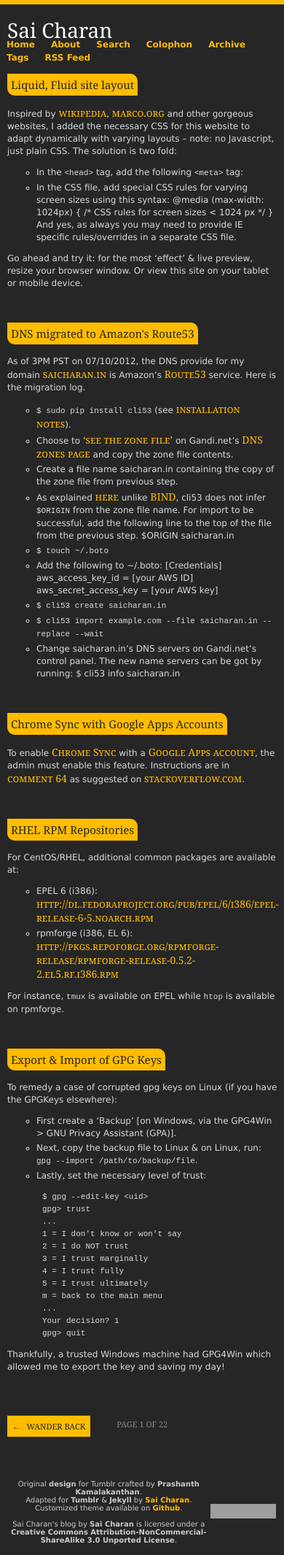
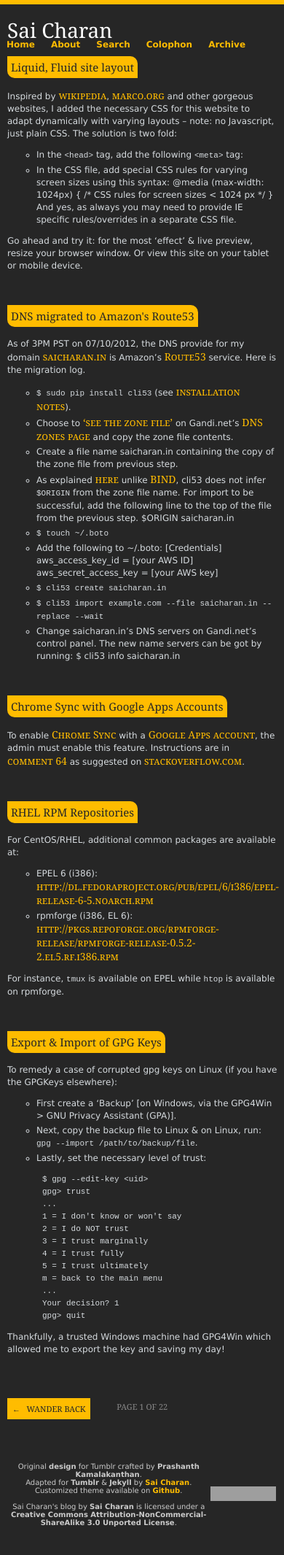
Before and after one commit to arjunasuresh3/scharan.github.com, a Jekyll site: the page built from index.html, in a window 390 px wide. Shown: the whole page at 73% size. Built offline with Jekyll 4.4.1, drawn with Linux system fonts in a browser that asks for light colours; nearby versions of some CDN libraries; Markdown is read by kramdown in place of the engine named in the settings; the list of posts is cut into pages by our own code; comment, search, counter and statistics services are not loaded; a style sheet for code colours, icons or effects is not loaded; after the commit the page ends 2107 px from its top, so only the background shows below that; grey boxes are pictures that could not be loaded.

Commit message:
Finalized navigation for mobile browsers.

```diff
--- a/_includes/top.html
+++ b/_includes/top.html
@@ -12,8 +12,8 @@
     <li><a href="{{site.folder}}/search.html">Search</a></li>
     <li><a href="{{site.folder}}/colophon.html">Colophon</a></li>
     <li><a href="{{site.folder}}/archive.html">Archive</a></li>
-    <li><a href="{{site.folder}}/tags.html">Tags</a></li>
-    <li><a href="/atom.xml">RSS Feed</a></li>
+    <li id="hm"><a href="{{site.folder}}/tags.html">Tags</a></li>
+    <li id="hm"><a href="/atom.xml">RSS Feed</a></li>
   </ul>
   <br class="clear">
 </div>
--- a/css/munich.css
+++ b/css/munich.css
@@ -705,6 +705,10 @@
 }
 
 @media (max-width: 520px) {
+    #hm {
+        display: none !important;
+    }
+
     #navigation {
         left: 0px !important;
         top: 45px !important;
@@ -732,7 +736,7 @@
     }
 
     #main {
-        top: 60px !important;
+        top: 40px !important;
     }
 
     .post .ttl a {
```
